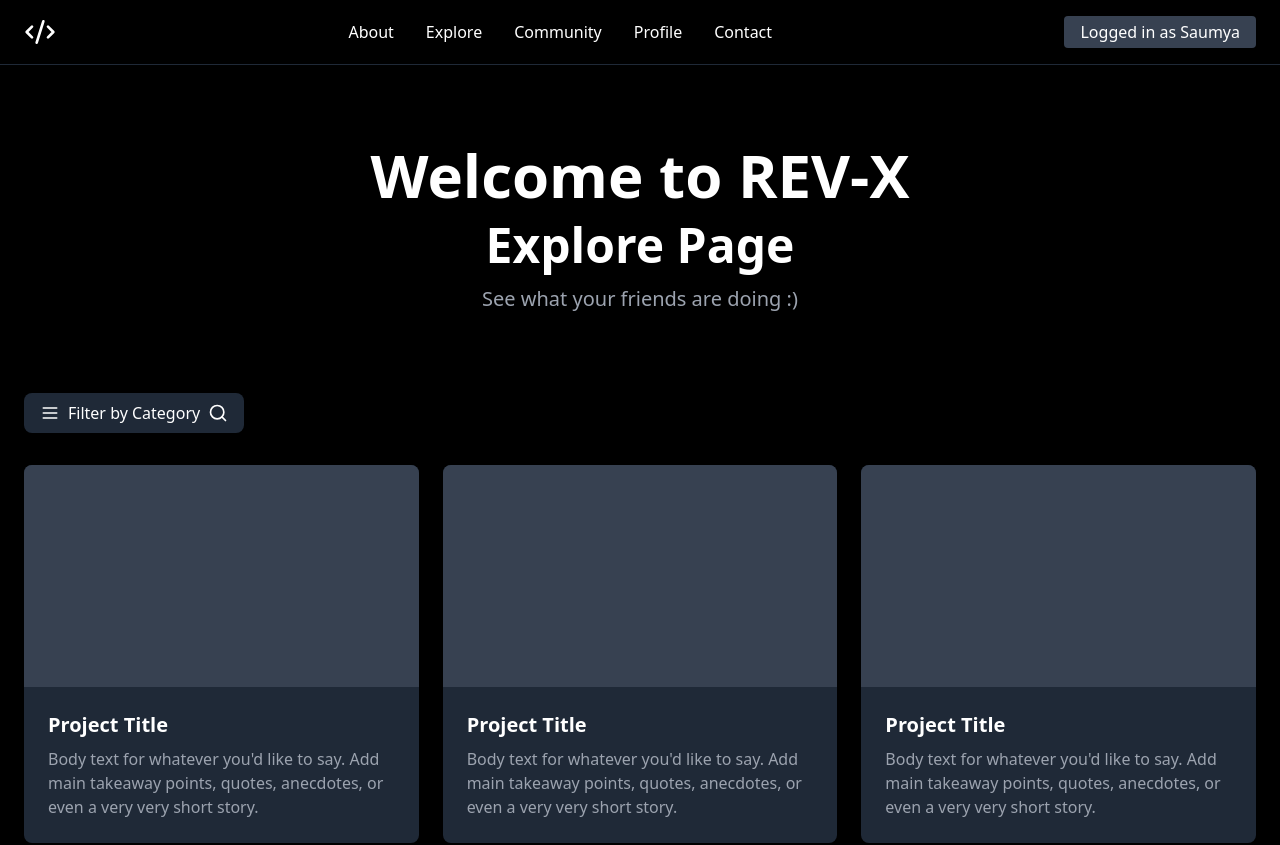
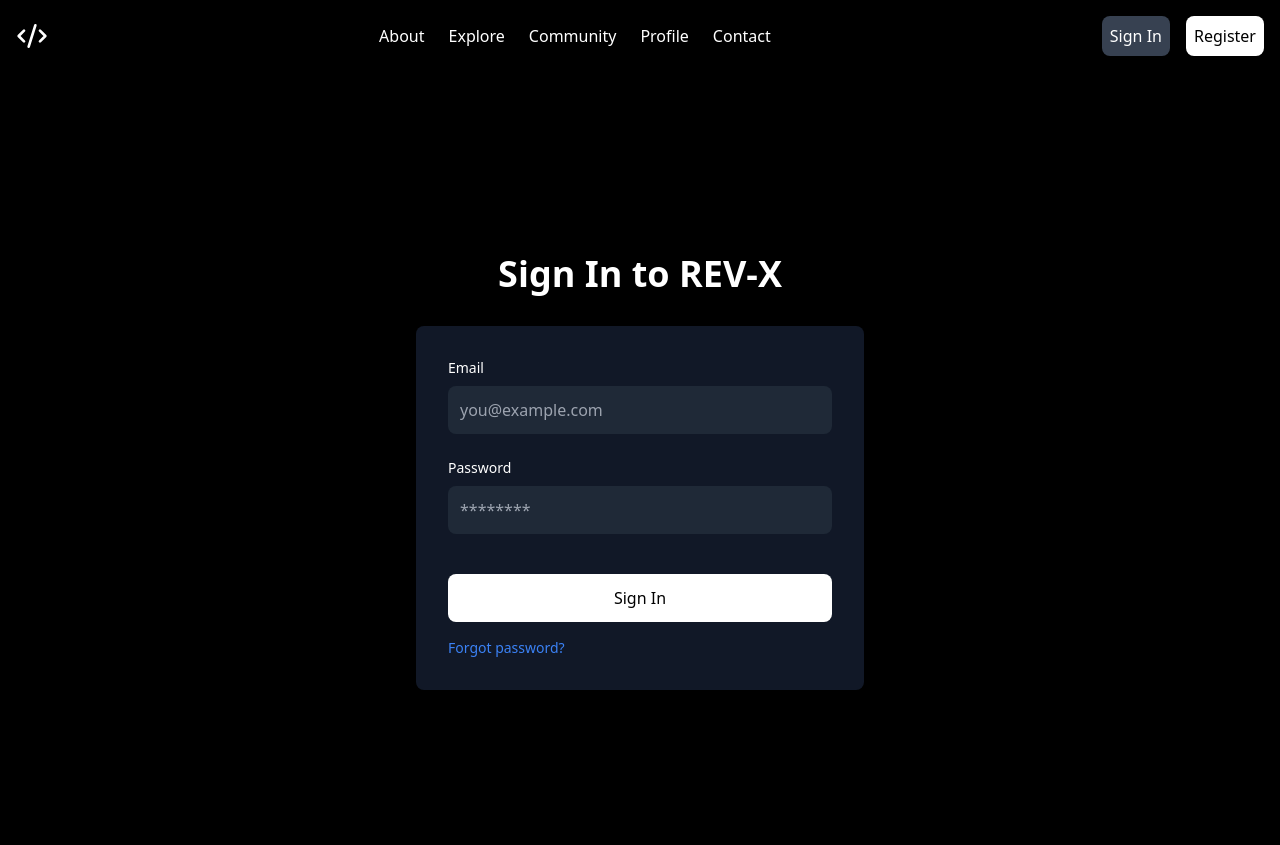
Before and after one commit to nahilrasheed/RevX, a React (Vite) app in the folder frontend/: page /login in a window 1280 px wide. Shown: the top 845 px of the page. Built offline with nearby package versions, Linux system fonts and the light colour scheme.

Commit message:
add routing

```diff
--- a/frontend/package.json
+++ b/frontend/package.json
@@ -12,7 +12,8 @@
   "dependencies": {
     "lucide-react": "^0.344.0",
     "react": "^18.3.1",
-    "react-dom": "^18.3.1"
+    "react-dom": "^18.3.1",
+    "react-router-dom": "^7.3.0"
   },
   "devDependencies": {
     "@eslint/js": "^9.9.1",
--- a/frontend/src/App.tsx
+++ b/frontend/src/App.tsx
@@ -1,21 +1,31 @@
 import React, { useState } from 'react';
-import { Code2, Search, Menu, X } from 'lucide-react';
+import { BrowserRouter as Router, Routes, Route } from 'react-router-dom';
 import NavBar from './Components/NavBar';
 import Hero from './Components/Hero';
 import Footer from './Components/Footer';
 import ProjectGrid from './Components/ProjectGrid';
-
+// import HomePage from './Components/HomePage';
+import ForgetPassword from './Components/ForgetPassword';
+import LoginPage from './Components/LoginPage';
 
 function App() {
   const [isFilterOpen, setIsFilterOpen] = useState(false);
 
   return (
-    <div className="min-h-screen bg-black text-white">
-      <NavBar/>
-      <Hero/>
-      <ProjectGrid/>
-      <Footer/>
-    </div>
+    <Router>
+      <div className="min-h-screen bg-black text-white">
+        <NavBar />
+        <Routes>
+          <Route path="/" element={<>
+            <Hero />
+            <ProjectGrid />
+          </>} />
+          <Route path="/login" element={<LoginPage />} />
+          <Route path="/forgetpassword" element={<ForgetPassword />} />
+        </Routes>
+        <Footer />
+      </div>
+    </Router>
   );
 }
 
--- /dev/null
+++ b/frontend/src/Components/ForgetPassword.tsx
@@ -0,0 +1,57 @@
+import { useState } from 'react';
+import { useNavigate } from 'react-router-dom';
+
+const ForgotPassword = () => {
+  const navigate = useNavigate();
+  const [email, setEmail] = useState('');
+
+  const handleSubmit = (e: React.FormEvent) => {
+    e.preventDefault();
+    console.log('Password reset email sent to:', email);
+    // Logic to handle password reset request
+  };
+
+  return (
+    <div className="flex flex-col items-center justify-center min-h-screen bg-black text-white">
+      <h1 className="text-4xl font-bold mb-4">Forgot Password??</h1>
+      <p className="mb-6 text-gray-400">Not an issue ;)</p>
+      <form
+        onSubmit={handleSubmit}
+        className="bg-gray-900 p-8 rounded-lg shadow-lg w-full max-w-md"
+      >
+        <div className="mb-6">
+          <label htmlFor="email" className="block mb-2 text-sm font-medium">
+            Email
+          </label>
+          <input
+            id="email"
+            type="email"
+            value={email}
+            onChange={(e) => setEmail(e.target.value)}
+            placeholder="you@example.com"
+            className="w-full p-3 rounded-lg bg-gray-800 text-white focus:outline-none"
+            required
+          />
+        </div>
+
+        <div className="flex justify-between">
+          <button
+            type="button"
+            className="p-3 bg-gray-700 text-white rounded-lg hover:bg-gray-600"
+            onClick={() => navigate('/login')}
+          >
+            Cancel
+          </button>
+          <button
+            type="submit"
+            className="p-3 bg-white text-black rounded-lg hover:bg-gray-300"
+          >
+            Reset Password
+          </button>
+        </div>
+      </form>
+    </div>
+  );
+};
+
+export default ForgotPassword;
--- /dev/null
+++ b/frontend/src/Components/LoginPage.tsx
@@ -0,0 +1,69 @@
+import { useState } from 'react';
+import { useNavigate } from 'react-router-dom';
+
+const LoginPage = () => {
+  const navigate = useNavigate();
+  const [email, setEmail] = useState('');
+  const [password, setPassword] = useState('');
+
+  const handleSubmit = (e: React.FormEvent) => {
+    e.preventDefault();
+    // Add authentication logic here
+    console.log('Email:', email, 'Password:', password);
+    navigate('/dashboard'); // Navigate to dashboard after login
+  };
+
+  return (
+    <div className="flex flex-col items-center justify-center min-h-screen bg-black text-white">
+      <h1 className="text-4xl font-bold mb-8">Sign In to REV-X</h1>
+      <form
+        onSubmit={handleSubmit}
+        className="bg-gray-900 p-8 rounded-lg shadow-lg w-full max-w-md"
+      >
+        <div className="mb-6">
+          <label htmlFor="email" className="block mb-2 text-sm font-medium">
+            Email
+          </label>
+          <input
+            id="email"
+            type="email"
+            value={email}
+            onChange={(e) => setEmail(e.target.value)}
+            placeholder="you@example.com"
+            className="w-full p-3 rounded-lg bg-gray-800 text-white focus:outline-none"
+            required
+          />
+        </div>
+
+        <div className="mb-6">
+          <label htmlFor="password" className="block mb-2 text-sm font-medium">
+            Password
+          </label>
+          <input
+            id="password"
+            type="password"
+            value={password}
+            onChange={(e) => setPassword(e.target.value)}
+            placeholder="********"
+            className="w-full p-3 rounded-lg bg-gray-800 text-white focus:outline-none"
+            required
+          />
+        </div>
+
+        <button
+          type="submit"
+          className="w-full p-3 mt-4 bg-white text-black rounded-lg hover:bg-gray-300"
+        >
+          Sign In
+        </button>
+        <div className="mt-4 text-sm">
+          <a href="/forgotpassword" className="text-blue-500 hover:underline">
+            Forgot password?
+          </a>
+        </div>
+      </form>
+    </div>
+  );
+};
+
+export default LoginPage;
--- a/frontend/src/Components/NavBar.tsx
+++ b/frontend/src/Components/NavBar.tsx
@@ -1,29 +1,70 @@
+// import { Code2, Search, Menu, X } from 'lucide-react';
+// const NavBar = () => {
+//     return (
+//         <div>
+//           {/* Navigation */}
+//           <nav className="border-b border-gray-800">
+//             <div className="container mx-auto px-6 py-4">
+//               <div className="flex items-center justify-between">
+//                 <div className="flex items-center space-x-2">
+//                   <Code2 className="h-8 w-8 text-white" />
+//                 </div>
+//                 <div className="hidden md:flex items-center space-x-8">
+//                   <a href="#" className="hover:text-gray-300">About</a>
+//                   <a href="#" className="hover:text-gray-300">Explore</a>
+//                   <a href="#" className="hover:text-gray-300">Community</a>
+//                   <a href="#" className="hover:text-gray-300">Profile</a>
+//                   <a href="#" className="hover:text-gray-300">Contact</a>
+//                 </div>
+//                 <div className="bg-gray-700 rounded px-4 py-1">
+//                   Logged in as Saumya
+//                 </div>
+//               </div>
+//             </div>
+//           </nav>
+//         </div>
+//         )
+// }
+
+// export default NavBar
 import { Code2, Search, Menu, X } from 'lucide-react';
+import { Link } from 'react-router-dom';
+import { useState } from 'react';
+
 const NavBar = () => {
-    return (
-        <div>
-          {/* Navigation */}
-          <nav className="border-b border-gray-800">
-            <div className="container mx-auto px-6 py-4">
-              <div className="flex items-center justify-between">
-                <div className="flex items-center space-x-2">
-                  <Code2 className="h-8 w-8 text-white" />
-                </div>
-                <div className="hidden md:flex items-center space-x-8">
-                  <a href="#" className="hover:text-gray-300">About</a>
-                  <a href="#" className="hover:text-gray-300">Explore</a>
-                  <a href="#" className="hover:text-gray-300">Community</a>
-                  <a href="#" className="hover:text-gray-300">Profile</a>
-                  <a href="#" className="hover:text-gray-300">Contact</a>
-                </div>
-                <div className="bg-gray-700 rounded px-4 py-1">
-                  Logged in as Saumya
-                </div>
-              </div>
-            </div>
-          </nav>
-        </div>
-        )
-}
+  const [isAuthenticated, setIsAuthenticated] = useState(false);
 
-export default NavBar
+  const handleLogout = () => {
+    setIsAuthenticated(false);
+    // Add logout logic here (e.g., clear token, redirect)
+  };
+
+  return (
+    <nav className="flex justify-between items-center p-4 bg-black text-white">
+      <Link to="/" className="text-xl font-bold">
+      <div className="flex items-center space-x-2"><Code2 className="h-8 w-8 text-white" />                 </div>
+      </Link>
+      <div className="flex gap-6">
+        <Link to="/about">About</Link>
+        <Link to="/explore">Explore</Link>
+        <Link to="/community">Community</Link>
+        <Link to="/profile">Profile</Link>
+        <Link to="/contact">Contact</Link>
+      </div>
+      <div className="flex gap-4">
+        {isAuthenticated ? (
+          <>
+            <button onClick={handleLogout} className="p-2 rounded-lg bg-gray-700 hover:bg-gray-600">Logout</button>
+          </>
+        ) : (
+          <>
+            <Link to="/login" className="p-2 rounded-lg bg-gray-700 hover:bg-gray-600">Sign In</Link>
+            <Link to="/register" className="p-2 rounded-lg bg-white text-black hover:bg-gray-300">Register</Link>
+          </>
+        )}
+      </div>
+    </nav>
+  );
+};
+
+export default NavBar;
```
Also changed, not shown: 1 other file (tests, documents, lock files or other folders).
